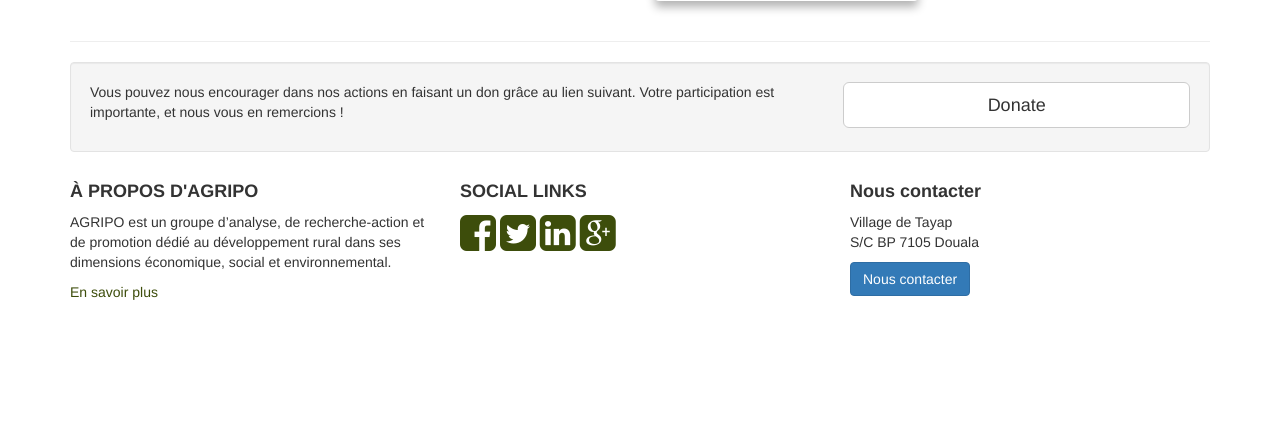
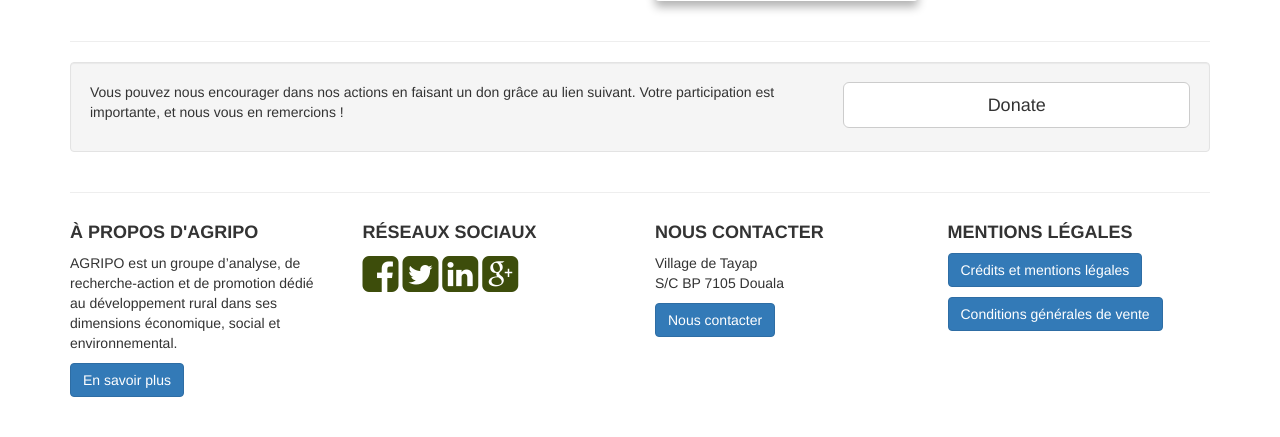
Before and after one commit to agripo/website, a Django app: page /news/ in a window 1280 px wide. Shown: the part 1388-1825 px from the top of the page. Before the commit the page ends 1688 px from the top, so only its background shows below. Run offline with Django 3.2, Linux system fonts and the light colour scheme; data that the repository does not hold is empty; parts of the project's set-up code (start-up, migrations or seed data) failed here and were passed over; some libraries are stand-ins or nearby versions.

Commit message:
Added btn style to the bottom links, and created links to "Mentions légales" & CGV

```diff
--- a/core/static/css/base.css
+++ b/core/static/css/base.css
@@ -21,3 +21,8 @@ h1{
     margin: 0;
     padding: 0;
 }
+.pad-bottom{
+}
+.pad-bottom > div{
+    margin-bottom: 40px;
+}
--- a/core/templates/core/base.html
+++ b/core/templates/core/base.html
@@ -198,20 +198,19 @@
 
 <!--/.NOTE END-->
 <section id="footer-sec">
-
     <div class="container">
-        <div class="row  pad-bottom">
-            <div class="col-md-4">
+        <hr />
+        <div class="row pad-bottom">
+            <div class="col-md-3 col-sm-6">
                 <h4><strong>À PROPOS D'AGRIPO</strong></h4>
                 <p>
                     AGRIPO est un groupe d’analyse, de recherche-action et de promotion dédié au
                     développement rural dans ses dimensions économique, social et environnemental.
                 </p>
-                <a href="#">En savoir plus</a>
+                <a href="/qui-sommes-nous/" class="btn btn-primary">En savoir plus</a>
             </div>
-            <div class="col-md-4">
-                <h4><strong>SOCIAL LINKS</strong></h4>
-
+            <div class="col-md-3 col-sm-6">
+                <h4><strong>RÉSEAUX SOCIAUX</strong></h4>
                 <p>
                     <a target="_blank" href="https://www.facebook.com/AgriculteursProfessionnelsDuCameroun"><i class="fa fa-facebook-square fa-3x"></i></a>
                     <a target="_blank" href="https://twitter.com/COOPAGRIPO"><i class="fa fa-twitter-square fa-3x"></i></a>
@@ -219,14 +218,26 @@
                     <a target="_blank" href="#"><i class="fa fa-google-plus-square fa-3x"></i></a>
                 </p>
             </div>
-            <div class="col-md-4">
-                <h4><strong>Nous contacter</strong></h4>
-
+            <div class="col-md-3 col-sm-6">
+                <h4><strong>NOUS CONTACTER</strong></h4>
                 <p>
                     Village de Tayap <br/>
                     S/C BP 7105 Douala
                 </p>
                 <a href="/nous-contacter/" class="btn btn-primary">Nous contacter</a>
+            </div>
+            <div class="col-md-3 col-sm-6">
+                <h4><strong>MENTIONS LÉGALES</strong></h4>
+                <p>
+                    <a href="/credits-mentions-legales/" class="btn btn-primary">
+                        Crédits et mentions légales
+                    </a>
+                </p>
+                <p>
+                    <a href="/conditions-generales-de-vente/" class="btn btn-primary">
+                        Conditions générales de vente
+                    </a>
+                </p>
             </div>
         </div>
     </div>
```
